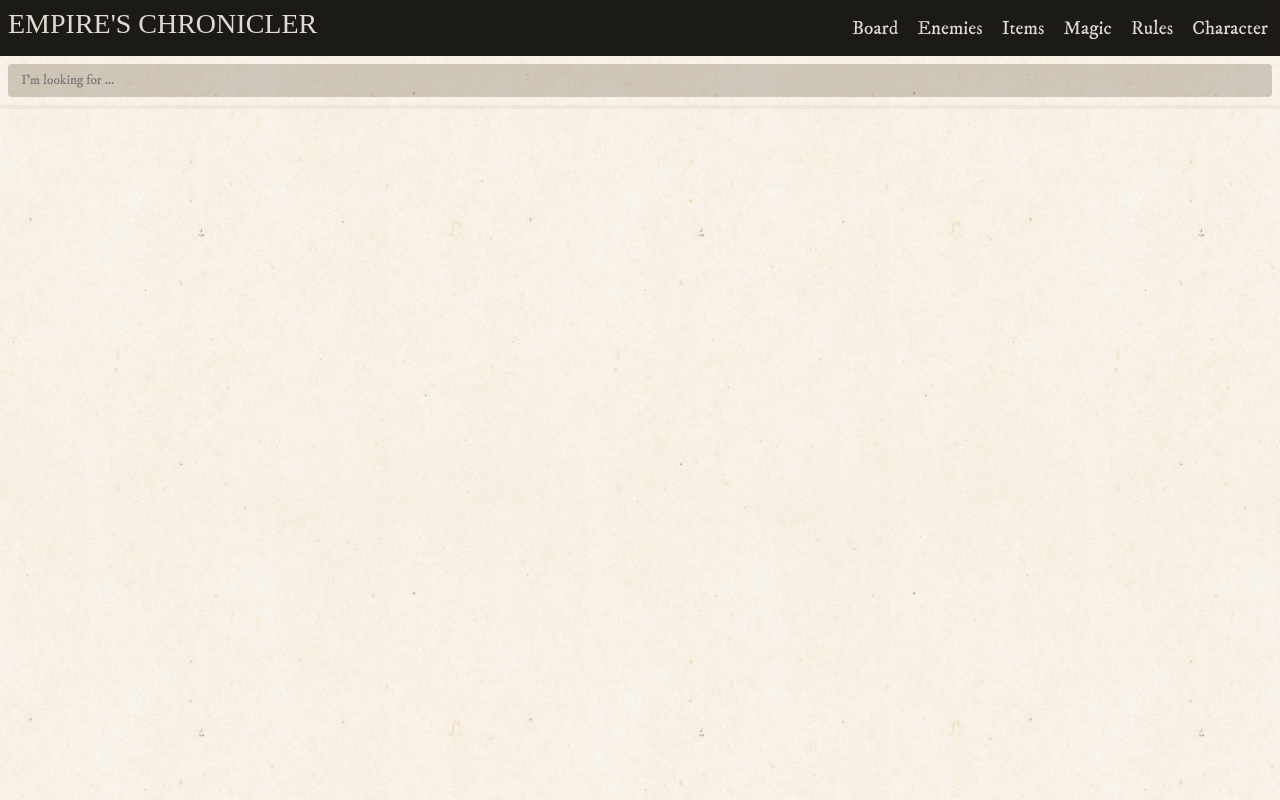
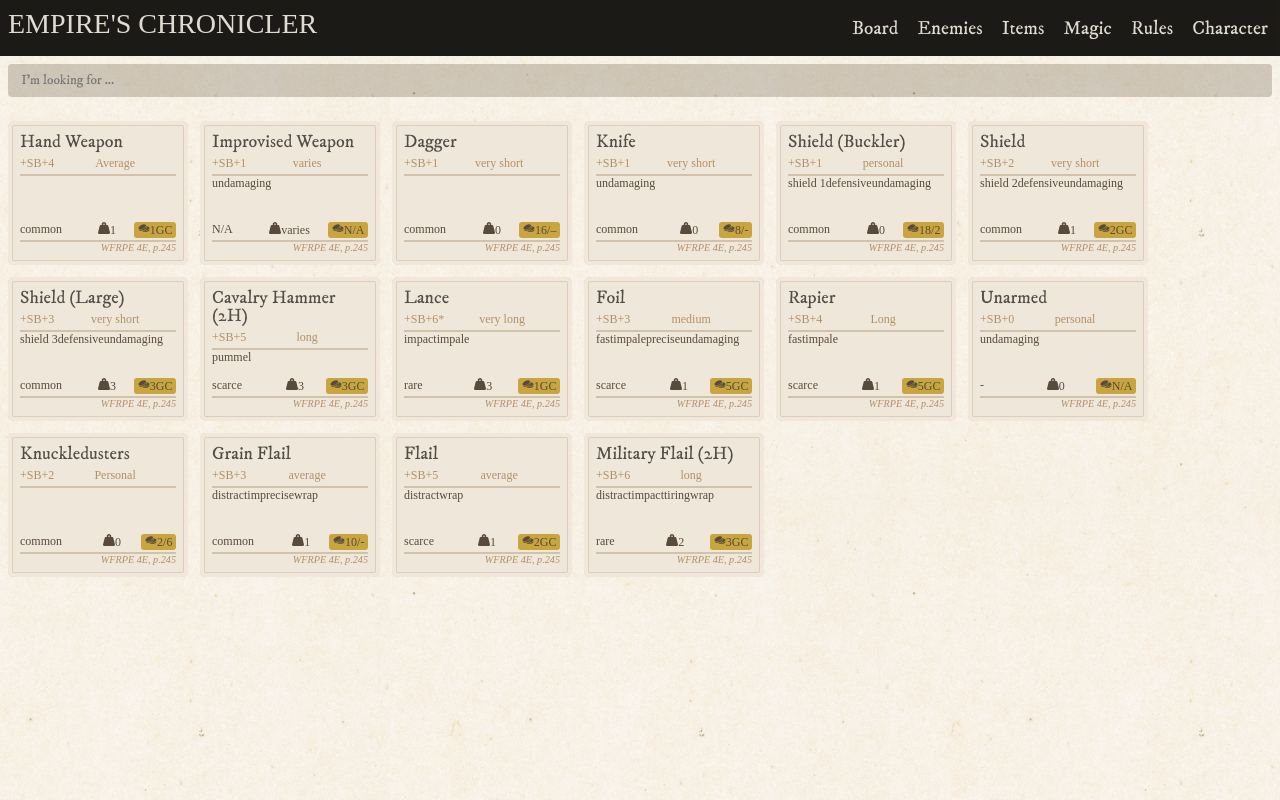
Before and after one commit to Hodwall/empire-chronicler, a React (Vite) app: page / in a window 1280 px wide. Built offline with nearby package versions, Linux system fonts and the light colour scheme; a web font is replaced by a local one.

Commit message:
Adds Drawer component, app layout and filters refactor

```diff
--- a/src/Components/SearchBar/SearchBar.css
+++ b/src/Components/SearchBar/SearchBar.css
@@ -1,6 +1,6 @@
 .SearchBar {
   padding: 0.5em 0.5em;
-  border-bottom: 4px solid hsla(40, 30%, 25%, 0.05);
+  padding-bottom: 1em;
   display: flex;
   gap: 0.5em;
 }
--- a/src/Components/Section/Section.css
+++ b/src/Components/Section/Section.css
@@ -1,3 +1,51 @@
 .Section {
-  padding: 1em;
+  display: grid;
+  gap: 1em;
+  grid-template-rows: min-content auto;
+  padding: 0.5em;
 }
+
+.Section .filter-bar {
+  display: flex;
+  gap: 0.25em;
+  flex-direction: row-reverse;
+}
+
+.Section .content {
+  display: flex;
+  gap: 0.75em;
+  flex-wrap: wrap;
+}
+
+.Section .filter-bar button {
+  font-family: 'IM Fell DW Pica';
+  height: 30px;
+  width: min-content;
+  background-color: hsla(40, 25%, 75%, 0.5);
+  box-shadow: inset 0 0 0 2px hsla(40, 25%, 75%, 0.5), inset 0 0 0 3px hsl(36, 59%, 93%);
+  color: hsl(40, 15%, 40%);
+  border: none;
+  padding: 0 1.5em;
+  cursor: pointer;
+}
+
+.Section .filter-bar button:first-child {
+  border-top-right-radius: 100px;
+  border-bottom-right-radius: 100px;
+}
+
+.Section .filter-bar button:last-child {
+  border-top-left-radius: 100px;
+  border-bottom-left-radius: 100px;
+}
+
+.Section .filter-bar button:hover {
+  background-color: hsla(40, 25%, 65%, 0.5);
+  transition: 0.25s
+}
+
+.Section .filter-bar button.active {
+  background-color: hsla(40, 30%, 25%, 0.75);
+  box-shadow: inset 0 0 0 2px hsla(40, 30%, 25%, 0.5), inset 0 0 0 3px hsl(36, 59%, 93%);
+  color: white;
+}
--- a/src/Components/Section/Section.tsx
+++ b/src/Components/Section/Section.tsx
@@ -1,4 +1,5 @@
-import { useState } from 'react';
+import { useState, useEffect } from 'react';
+import Weapon from '../Weapon/Weapon.tsx';
 import weapons_data from '../../data/weapons_data.tsx';
 import './Section.css';
 
@@ -7,69 +8,88 @@ const Section = (props: {
   searchBar: string,
   section: string | null,
 }) => {
-  const [filter, setFilter] = useState<string | null>();
+  const [filter, setFilter] = useState<{ field: string, value: string; } | null>();
+  let filtered_data: any = [];
 
-  let filtered_data: any = [];
-  if (props.section === 'weapons') {
-    filtered_data = [...weapons_data];
-    if (filter) {
-      filtered_data = filtered_data.filter((weapon: any) => {
-        return weapon.category === filter;
-      });
-    }
+  // ;D
+  useEffect(() => {
+    setFilter(null);
+  }, [props.section]);
+
+  // Populate filtered data with corresponding data collections.
+  switch (props.section) {
+    case 'weapons':
+      filtered_data = [...weapons_data];
+      break;
+    default:
+      filtered_data = [...weapons_data];
   }
 
+  // Further filter data by active filter
+  if (filter) {
+    filtered_data = filtered_data.filter((item: any) => {
+      return item[filter.field] === filter.value;
+    });
+  }
+
+  // Finally, filter data by SearchBar string
   if (props.searchBar) {
     filtered_data = filtered_data.filter((item: any) => {
       const item_name = item.name.toLowerCase();
       const search_string = props.searchBar.toLowerCase();
       return item_name.includes(search_string);
-    })
+    });
   }
 
+  // Set of filters for each 'page'. Filter uses an object with field parameter so we can configure different filters targetting different kinds of items.
   const filters: any = {
     'weapons': [
-      <button onClick={() => setFilter(null)}>RESET</button>,
-      <button className={`${filter === 'basic' ? 'active' : ''}`} onClick={() => setFilter('basic')}>BASIC</button>,
-      <button className={`${filter === 'cavalry' ? 'active' : ''}`} onClick={() => setFilter('cavalry')}>CAVALRY</button>,
-      <button className={`${filter === 'fencing' ? 'active' : ''}`} onClick={() => setFilter('fencing')}>FENCING</button>,
-      <button className={`${filter === 'brawling' ? 'active' : ''}`} onClick={() => setFilter('brawling')}>BRAWLING</button>,
-      <button className={`${filter === 'flail' ? 'active' : ''}`} onClick={() => setFilter('flail')}>FLAIL</button>
+      <button key={'w1'} className={`${filter && filter.value === 'basic' ? 'active' : ''}`} onClick={() => setFilter({ field: 'category', value: 'basic' })}>BASIC</button>,
+      <button key={'w2'} className={`${filter && filter.value === 'cavalry' ? 'active' : ''}`} onClick={() => setFilter({ field: 'category', value: 'cavalry' })}>CAVALRY</button>,
+      <button key={'w3'} className={`${filter && filter.value === 'fencing' ? 'active' : ''}`} onClick={() => setFilter({ field: 'category', value: 'fencing' })}>FENCING</button>,
+      <button key={'w4'} className={`${filter && filter.value === 'brawling' ? 'active' : ''}`} onClick={() => setFilter({ field: 'category', value: 'brawling' })}>BRAWLING</button>,
+      <button key={'w5'} className={`${filter && filter.value === 'flail' ? 'active' : ''}`} onClick={() => setFilter({ field: 'category', value: 'flail' })}>FLAIL</button>
     ],
-  }
+  };
 
   return (
     <div className="Section">
       {
-        props.section && (
+        (props.section && filters[props.section]) && (
           <div className="filter-bar">
-            {filters[props.section].map((filter: any) => filter)}
+            <button onClick={() => setFilter(null)}>RESET</button>
+            {
+              filters[props.section].map((filter: any) => filter)
+            }
           </div>
         )
       }
       <div className="content">
         {
-          filtered_data.map((item, index) =>
-            <div>{item.name}</div>
-
-            // <Weapon
-            //     key={index}
-            //     name={weapon.name}
-            //     price={weapon.price}
-            //     encumbrance={weapon.encumbrance}
-            //     availability={weapon.availability}
-            //     range={weapon.range}
-            //     damage={weapon.damage}
-            //     traits={weapon.traits}
-            // />
-          )
+          filtered_data.map((item: any, index: number) => {
+            // We use a different react component based on item.type
+            switch (item.type) {
+              case 'weapon':
+                return (
+                  <Weapon
+                    key={index}
+                    name={item.name}
+                    price={item.price}
+                    encumbrance={item.encumbrance}
+                    availability={item.availability}
+                    range={item.range}
+                    damage={item.damage}
+                    traits={item.traits}
+                  />
+                );
+              default:
+                return <div>{item.name}</div>;
+            }
+          })
         }
       </div>
     </div>
   );
-
-
-
 };
 
 export default Section;
```
